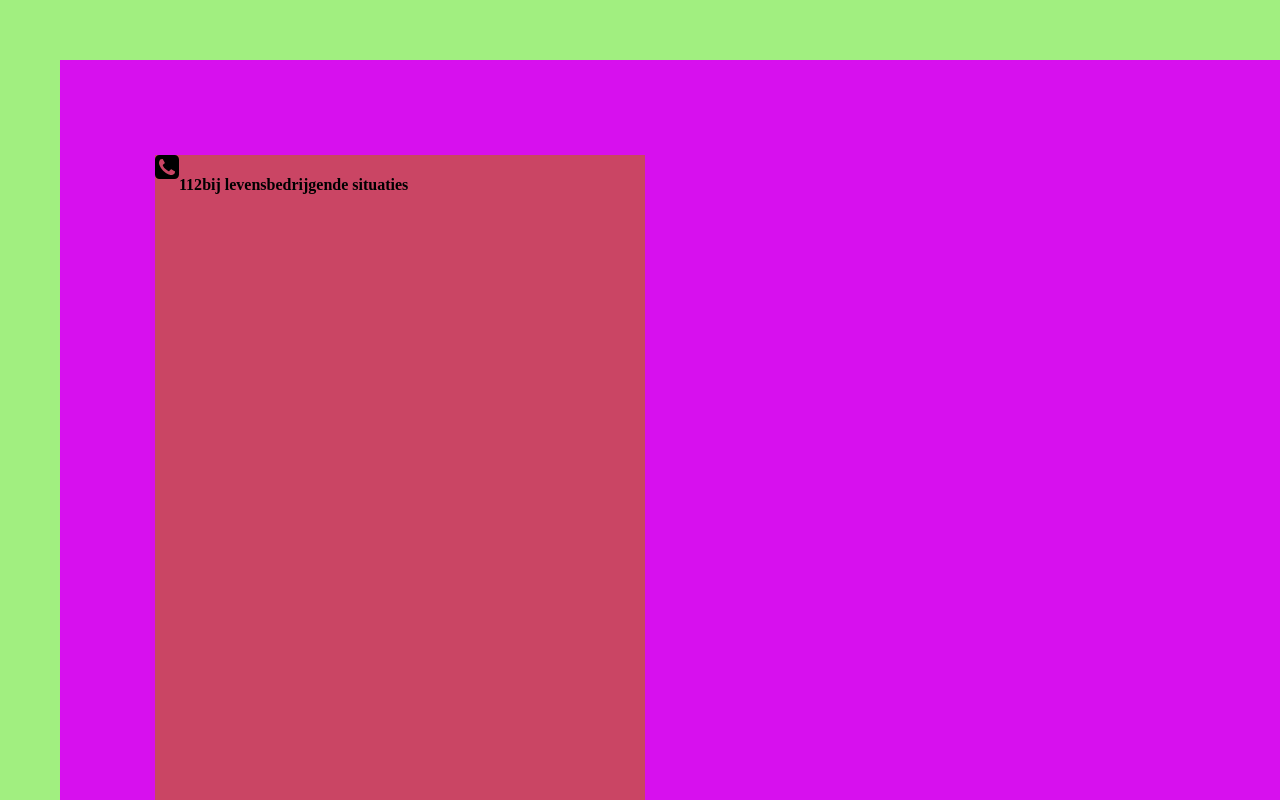
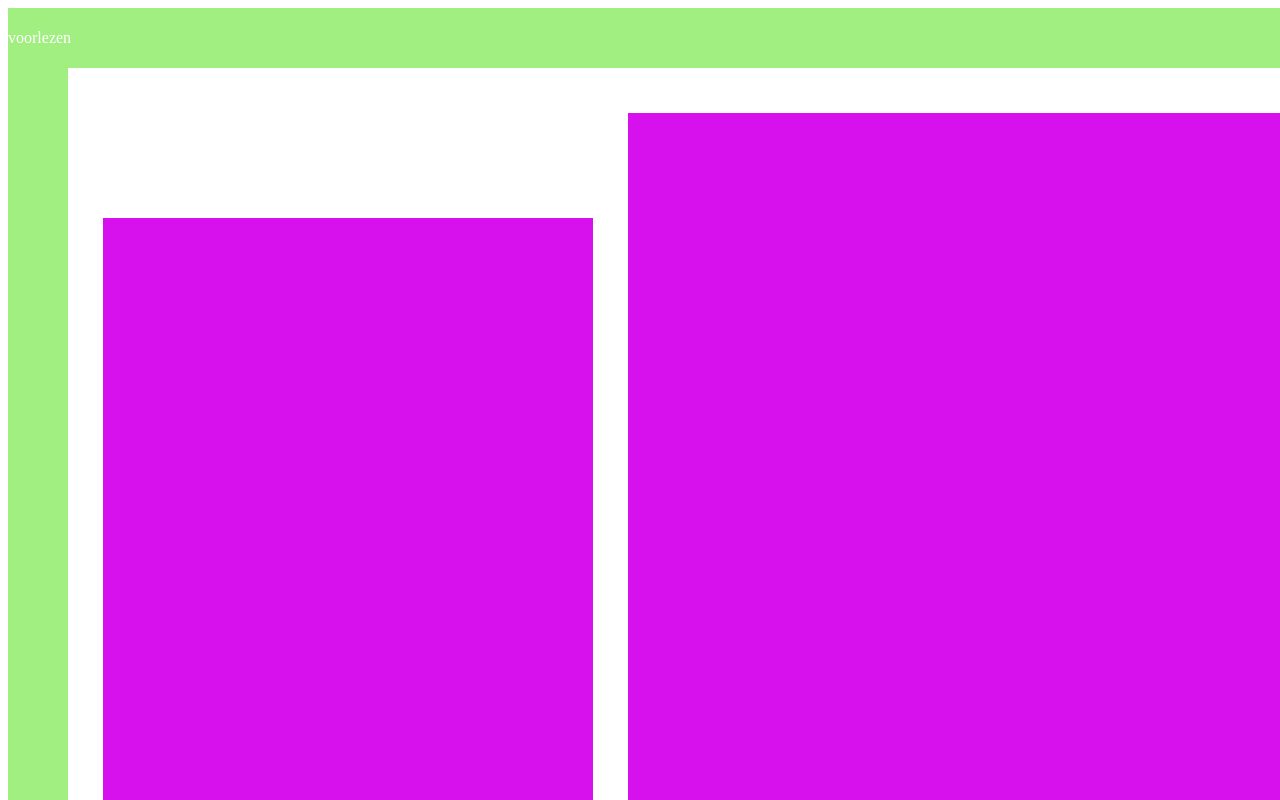
Before and after one commit to hvtk/eindopdracht-frontend-hvtk, a React (Create React App) app: page / in a window 1280 px wide. Shown: the top 800 px of the page. Built offline with nearby package versions, Linux system fonts and the light colour scheme.

Commit message:
added first grid code for homepage. Yeaaaah

```diff
--- a/package.json
+++ b/package.json
@@ -7,6 +7,7 @@
     "@testing-library/react": "^11.2.6",
     "@testing-library/user-event": "^12.8.3",
     "react": "^17.0.2",
+    "react-css-grid": "^2.0.0-0",
     "react-dom": "^17.0.2",
     "react-hook-form": "^7.2.3",
     "react-router-dom": "^5.2.0",
--- a/src/App.css
+++ b/src/App.css
@@ -1,4 +1,4 @@
-@media only screen
+/*@media only screen
         and (max-width: 1920px) and (max-height: 1080px) {
     body {
         width: 1800px;
@@ -11,4 +11,4 @@
         color: black;
 
     }
-}
+}*/
--- a/src/components/pageBasics/pageGrid.css
+++ b/src/components/pageBasics/pageGrid.css
@@ -1,4 +1,4 @@
-.item-A {
+.border {
     grid-area: border;
 }
 
@@ -6,86 +6,79 @@
     grid-area: emty;
 }
 
-.item-C {
+.picture-homepage {
     grid-area: picture-homepage;
 }
 
-.item-D {
+.phoneNumbers {
     grid-area: phoneNumbers;
 }
 
-.item-E {
+.search-age {
     grid-area: search-age;
 }
 
-.item-F {
+.picture-children {
     grid-area: picture-children;
 }
 
-.item-G {
+.search-problems-right {
     grid-area: search-problems-right;
 }
 
-.item-H {
+.picture-youth-big {
     grid-area: picture-youth-big;
 }
 
-.item-I {
-    grid-area: picture-youth-smal;
+.picture-youth-small {
+    grid-area: picture-youth-small;
 }
 
-.item-J {
+.picture-adults {
     grid-area: picture-adults;
 }
 
-.item-K {
+.picture-elderly {
     grid-area: picture-elderly;
 }
 
-.item-L {
+.signUp-box {
     grid-area: signup;
 }
 
-.item-M {
+.signIn-box {
     grid-area: signin;
 }
 
-.item-N {
+.search-problems-left {
     grid-area: search-problems-left ;
 }
 
-.item-O {
+.webAddress-box {
     grid-area: webaddress;
 }
 
-.item-P {
+.search-option-web {
     grid-area: search-option-web;
 }
 
-.item-Q {
+.picture-search-web-big {
     grid-area: piture-search-web-big;
 }
 
-.item-R {
+.picture-search-web-small {
     grid-area: picture-search-web-small;
 }
 
-.item-S {
+.postalCode-box {
     grid-area: postalCode;
 }
 
-.item-T {
+.age-box {
     grid-area: age;
 }
 
-.pageGrid {
+/*.ageGridTotalWebsite {
     display: grid;
     grid-template-columns: 60px 35px 490px 35px 35px 160px 84px 160px 84px 160px 32px 51px 160px 84px 160px 35px 35px 60px;
-    grid-template-rows: 60px 45px 60px 45px 40px 40px 50px 30px 50px 40px 160px 90px 160px 80px 80px 45px 60px 45px 60px;
-    grid-template-areas:
-        ". . . . . . ."
-        ". . . . . . ."
-        ". . containerLeft . containerRight . ."
-        ". . . . . . ."
-        ". . . . . . .";
-}
+    grid-template-rows: 60px 45px 60px 45px 40px 40px 50px 30px 50px 40px 160px 90px 160px 80px 80px 45px 60px 45px 60px; */
--- a/src/pages/homepage/Homepage.css
+++ b/src/pages/homepage/Homepage.css
@@ -1,4 +1,4 @@
-.containerNumbers {
+/*.containerNumbers {
     width: 490px;
     height: 660px;
     background-color: #CA4564;
@@ -9,9 +9,9 @@
     grid-area: containerLeft;
     grid-column: 3;
     grid-row: 3;
-}
+}*/
 
-.containerSearchAge {
+/*.containerSearchAge {
     width: 490px;
     height: 660px;
     background-color: #CA4564;
@@ -24,111 +24,155 @@
     grid-row: 3;
 }
 
-.containerHomepage {
-    display: grid;
-    grid-template-columns: 60px 35px 490px 750px 490px 35px 60px;
-    grid-template-rows: 60px 35px 150px 660px 150px 35px 60px;
-    grid-template-areas:
-        ". . . . . . ."
-        ". . . . . . ."
-        ". . containerLeft . containerRight . ."
-        ". . . . . . ."
-        ". . . . . . .";
-}
-
 img {
     width: 24px;
     height: 24px;
-}
+}*/
 
-.item-A {
-    grid-area: border;
-}
+
+
+
 
 .item-B {
     grid-area: emty;
 }
 
-.item-C {
+
+
+.search-age {
+    grid-area: search-age;
+}
+
+.picture-children {
+    grid-area: picture-children;
+}
+
+.search-problems-right {
+    grid-area: search-problems-right;
+}
+
+.picture-youth-big {
+    grid-area: picture-youth-big;
+}
+
+.picture-youth-small {
+    grid-area: picture-youth-small;
+}
+
+.picture-adults {
+    grid-area: picture-adults;
+}
+
+.picture-elderly {
+    grid-area: picture-elderly;
+}
+
+.signUp-box {
+    grid-area: signup;
+}
+
+.signIn-box {
+    grid-area: signin;
+}
+
+.search-problems-left {
+    grid-area: search-problems-left ;
+}
+
+.webAddress-box {
+    grid-area: webaddress;
+}
+
+.search-option-web {
+    grid-area: search-option-web;
+}
+
+.picture-search-web-big {
+    grid-area: piture-search-web-big;
+}
+
+.picture-search-web-small {
+    grid-area: picture-search-web-small;
+}
+
+.postalCode-box {
+    grid-area: postalCode;
+}
+
+.age-box {
+    grid-area: age;
+}
+
+.homepageWrapper {
+    display: grid;
+    grid-template-columns: 60px 35px 490px 35px 750px 35px 490px 35px 60px;
+    grid-template-rows: 60px 45px 105px 660px 105px 45px 60px;
+    grid-template-areas:
+    "border-top border-top border-top border-top border-top border-top border-top border-top border-top"
+    "border-left . . . . . . . border-right"
+    "border-left . . . picture-homepage . . . border-right"
+    "border-left . phone-numbers . picture-homepage . . . border-right"
+    "border-left . . . picture-homepage . . . border-right"
+    "border-left . . . . . . . border-right"
+    "border-bottom border-bottom border-bottom border-bottom border-bottom border-bottom border-bottom border-bottom border-bottom";
+}
+
+#border-top {
+    grid-area: border-top;
+    background-color: #A1EF80;
+}
+
+#border-left {
+    grid-area: border-left;
+    background-color: #A1EF80;
+}
+
+#border-bottom {
+    grid-area: border-bottom;
+    background-color: #A1EF80;
+}
+
+#border-right{
+    grid-area: border-right;
+    background-color: #A1EF80;
+}
+
+.readout {
+    background-color: aqua;
+    color: white;
+    display: flex;
+    justify-content: space-between;
+    align-items: center;
+}
+
+.chosen-language {
+    background-color: aqua;
+    color: white;
+    display: flex;
+    justify-content: space-between;
+    align-items: center;
+}
+
+
+.pictureHomepage {
+    background-color: #D710EE;
+    color: white;
+    display: flex;
+    justify-content: center;
+    align-items: center;
+}
+
+#picture-homepage {
     grid-area: picture-homepage;
 }
 
-.item-D {
-    grid-area: phoneNumbers;
+#phone-numbers {
+    grid-area: phone-numbers;
 }
 
-.item-E {
-    grid-area: search-age;
+.phoneNumbers {
+    background-color: #D710EE;
+    display: flex;
+    justify-content: center;
+    align-items: center;
 }
-
-.item-F {
-    grid-area: picture-children;
-}
-
-.item-G {
-    grid-area: search-problems-right;
-}
-
-.item-H {
-    grid-area: picture-youth-big;
-}
-
-.item-I {
-    grid-area: picture-youth-smal;
-}
-
-.item-J {
-    grid-area: picture-adults;
-}
-
-.item-K {
-    grid-area: picture-elderly;
-}
-
-.item-L {
-    grid-area: signup;
-}
-
-.item-M {
-    grid-area: signin;
-}
-
-.item-N {
-    grid-area: search-problems-left ;
-}
-
-.item-O {
-    grid-area: webaddress;
-}
-
-.item-P {
-    grid-area: search-option-web;
-}
-
-.item-Q {
-    grid-area: piture-search-web-big;
-}
-
-.item-R {
-    grid-area: picture-search-web-small;
-}
-
-.item-S {
-    grid-area: postalCode;
-}
-
-.item-T {
-    grid-area: age;
-}
-
-.pageGrid {
-    display: grid;
-    grid-template-columns: 60px 35px 490px 35px 35px 160px 84px 160px 84px 160px 32px 51px 160px 84px 160px 35px 35px 60px;
-    grid-template-rows: 60px 45px 60px 45px 40px 40px 50px 30px 50px 40px 160px 90px 160px 80px 80px 45px 60px 45px 60px;
-    grid-template-areas:
-        ". . . . . . ."
-        ". . . . . . ."
-        ". . containerLeft . containerRight . ."
-        ". . . . . . ."
-        ". . . . . . .";
-}
--- a/src/pages/homepage/Homepage.js
+++ b/src/pages/homepage/Homepage.js
@@ -2,11 +2,24 @@ import React from "react";
 
 import './Homepage.css';
 //import PhoneNumbers from "../../components/pageBasics/PhoneNumbers";
-import phoneIcon from '../../assets/icons/callicon.svg'
+//import phoneIcon from '../../assets/icons/callicon.svg'
 
 function Homepage() {
 
     return (
+
+        <div className="homepageWrapper">
+            <div className="readout" id="border-top"> voorlezen </div>
+            <div className="chosen-language" id="border-right"> taalkeuze </div>
+            <div id="border-bottom"></div>
+            <div id="border-left"></div>
+            <div className="pictureHomepage" id="picture-homepage"></div>
+            <div className="phoneNumbers" id="phone-numbers"></div>
+        </div>
+    )
+}
+
+/*    return (
       <>
         <section className="containerHomepage">
           <form className="containerNumbers">
@@ -22,7 +35,7 @@ function Homepage() {
         </section>
       </>
     )
-}
+}*/
 
 
 /*return (
```
Also changed, not shown: 1 other file (tests, documents, lock files or other folders).
